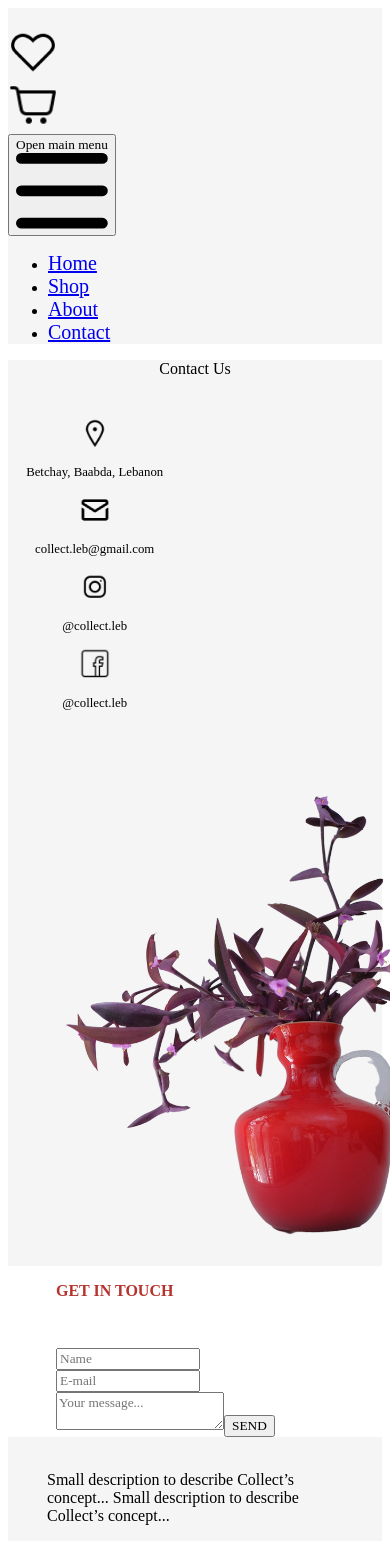
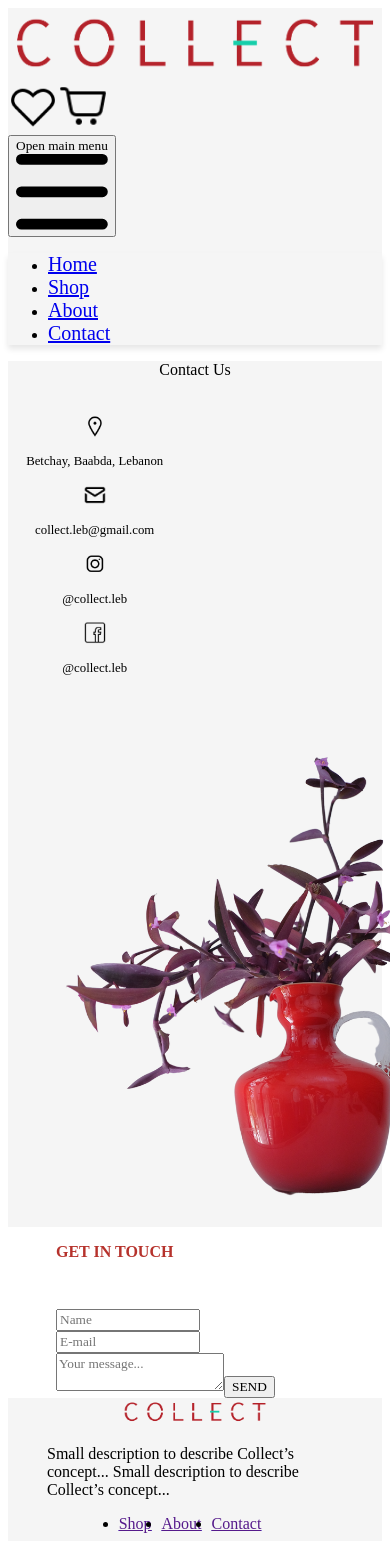
Before and after one commit to LeslieSaliba/collect-frontend, a React (Create React App) app: page /ContactUs in a window 390 px wide. Shown: the top 1541 px of the page. Built offline with nearby package versions, Linux system fonts and the light colour scheme.

Commit message:
Not working: category update, add image, error message to fix

```diff
--- a/src/DashComponents/DashModals/AddProduct.jsx
+++ b/src/DashComponents/DashModals/AddProduct.jsx
@@ -113,8 +113,8 @@ function AddProduct({ fetchProducts , closeAddProductModal}) {
     setCategory(selectedCategoryId);
   };
 
-  console.log(category)
-  console.log(reference)
+  // console.log(category)
+  // console.log(reference)
 
   return (
     <div>
--- a/src/DashComponents/DashModals/DeleteProductImage.jsx
+++ b/src/DashComponents/DashModals/DeleteProductImage.jsx
@@ -2,7 +2,7 @@ import axios from 'axios';
 import { useState } from 'react';
 
 function DeleteProductImage({ closeDeleteProductImageModal, ImageIndex, ProductID }) {
-    const [error, setError] = useState('');
+  const [error, setError] = useState('');
 
   const handleConfirm = async () => {
     const token = localStorage.getItem('token');
@@ -29,15 +29,12 @@ function DeleteProductImage({ closeDeleteProductImageModal, ImageIndex, ProductI
         closeDeleteProductImageModal();
       } else {
         console.error('Error removing image:', data);
-        setError("you should at least have 3 images");
-
+        setError("You should at least have 3 images");
       }
     } catch (error) {
       console.error('Error removing image:', error.message);
-      setError("you should at least have 3 images");
+      setError("You should at least have 3 images");
     }
-
-
   };
 
   return (
--- a/src/DashComponents/ProductsSection.jsx
+++ b/src/DashComponents/ProductsSection.jsx
@@ -64,8 +64,6 @@ function ProductsSection() {
         setShowAddProductModal(false);
     };
 
-
-
     const openDeleteProductModal = (productID) => {
         setSelectedProductID(productID);
         setShowDeleteProductModal(true);
@@ -75,28 +73,28 @@ function ProductsSection() {
         setShowDeleteProductModal(false);
     };
 
-    const editProduct = async (productID) => {
-        console.log('Product ID to be deleted:', productID);
-        try {
-            const response = await axios.put(`${process.env.REACT_APP_API_URL}/product/update/${productID}`, {
-                headers: {
-                    'Content-Type': 'application/json',
-                    'Authorization': `Bearer ${token}`,
-                },
-            });
-            console.log('Response after update request:', response);
-            console.log('Product updated successfully');
-            await fetchProducts();
-            closeEditProductModal();
-        } catch (error) {
-            console.error('Error updating product data: ', error);
-            console.log('Error response:', error.response);
-            if (error.response) {
-                console.log('Error status:', error.response.status);
-                console.log('Error data:', error.response.data);
-            }
-        }
-    };
+    // const editProduct = async (productID) => {
+    //     console.log('Product ID to be deleted:', productID);
+    //     try {
+    //         const response = await axios.put(`${process.env.REACT_APP_API_URL}/product/update/${productID}`, {
+    //             headers: {
+    //                 'Content-Type': 'application/json',
+    //                 'Authorization': `Bearer ${token}`,
+    //             },
+    //         });
+    //         console.log('Response after update request:', response);
+    //         console.log('Product updated successfully');
+    //         await fetchProducts();
+    //         closeEditProductModal();
+    //     } catch (error) {
+    //         console.error('Error updating product data: ', error);
+    //         console.log('Error response:', error.response);
+    //         if (error.response) {
+    //             console.log('Error status:', error.response.status);
+    //             console.log('Error data:', error.response.data);
+    //         }
+    //     }
+    // };
 
     const openEditProductModal = (productID) => {
         setSelectedProductID(productID);
@@ -155,7 +153,7 @@ function ProductsSection() {
                         <div className="fixed inset-0 bg-black opacity-50"></div>
                         <div className="bg-white p-6 relative z-10">
                             <button onClick={closeEditProductModal} className="absolute top-0 right-0 m-4 px-2 py-1">X</button>
-                            <EditProduct fetchProducts={fetchProducts} closeEditProductModal={closeEditProductModal} editProduct={editProduct} productID={selectedProductID} />
+                            <EditProduct fetchProducts={fetchProducts} closeEditProductModal={closeEditProductModal} productID={selectedProductID} />
                         </div>
                     </div>
                 )}
--- a/src/FrequentlyUsed/Footer.jsx
+++ b/src/FrequentlyUsed/Footer.jsx
@@ -5,7 +5,7 @@ function Footer() {
   return (
     <div className="footer-container flex flex-col md:flex-row justify-between items-center md:items-start space-y-4 md:space-y-0 md:space-x-4 pt-8 md:pt-16 pb-4 px-4 md:px-10">
       <div className="Footer-Description w-full md:w-1/3 text-center md:text-left">
-        <img src="Images/logo.png" alt="" className="h-8 navbar-logo-image" />
+        <img src="Images/logo.png" alt="" className="h-8 navbar-logo-image footer-logo" />
         <p className="text-sm md:text-lg mb-4 italic pt-5">
           Small description to describe Collect’s concept... Small description to describe Collect’s concept...
         </p>
--- a/src/FrequentlyUsed/NavBar.jsx
+++ b/src/FrequentlyUsed/NavBar.jsx
@@ -62,7 +62,7 @@ function NavBar() {
             }`}
             id="navbar-cta"
           >
-            <ul className={`flex flex-col font-medium p-4 md:p-0 mt-4 border border-gray-100 rounded-lg bg-gray-50 md:space-x-8 rtl:space-x-reverse md:flex-row md:mt-0 md:border-0 md:bg-white white:bg-gray-800 md:white:bg-gray-900 white:border-gray-700 navbar-list ${
+            <ul className={`flex flex-col font-medium p-4 md:p-0 border border-gray-100 bg-gray-50 md:space-x-8 rtl:space-x-reverse md:flex-row md:mt-0 md:border-0 md:bg-white white:bg-gray-800 md:white:bg-gray-900 white:border-gray-700 navbar-list centered shadow-navbar ${
               isMenuOpen ? "md:ml-auto" : ""
             } sm:flex-col sm:items-end`}>
               <li>
--- a/src/css/ContactUsHeader.css
+++ b/src/css/ContactUsHeader.css
@@ -1,22 +1,24 @@
-.ContactUsHeader-img{
+.ContactUsHeader-img {
     transform: scaleX(-1);
 }
-.contactUsHeader-cont{
+
+.contactUsHeader-cont {
     background: linear-gradient(to bottom, #f5f5f5 80%, transparent 35%);
 
 }
 
 @media screen and (max-width: 500px) {
-    .contactUsHeader-cont{
-        background:  #f5f5f5;
+    .contactUsHeader-cont {
+        background: #f5f5f5;
+    }
 
-    }
-    .contactUs-title{
+    .contactUs-title {
         text-align: center;
         padding: 0;
         margin: 0;
     }
-    .contactUs-mini{
+
+    .contactUs-mini {
         align-items: center;
         text-align: center;
         margin-left: 0;
@@ -24,9 +26,11 @@
         gap: 0;
 
     }
-    .contactUs-socials-table{
+
+    .contactUs-socials-table {
         scale: 0.8;
     }
+
     .contactus-img-cont {
         margin-left: 0;
         margin-top: 0;
--- a/src/css/footer.css
+++ b/src/css/footer.css
@@ -15,8 +15,8 @@
 }
 
 .footer-socials-img {
-    height: 40px;
-    width: 40px;
+    height: 30px;
+    width: 30px;
 }
 
 @media (max-width: 500px) {
@@ -46,4 +46,9 @@
         margin-right: 10px;
         margin-top: 0 !important;
     }
+
+    .footer-logo {
+        width: 50%;
+        margin: 0% 25%;
+    }
 }
--- a/src/css/navbar.css
+++ b/src/css/navbar.css
@@ -17,6 +17,10 @@
 
     .navbar-logo-image,
     .navbar-cart-heart-cont {
-        width: 0rem;
+        width: 100%;
+    }
+
+    .shadow-navbar {
+        box-shadow: 0px 4px 6px rgba(0, 0, 0, 0.1);
     }
 }
```
Also changed, not shown: src/DashComponents/DashModals/EditProduct.jsx (+23 -6 lines). Lines whose indentation alone changed are shown as unchanged.
